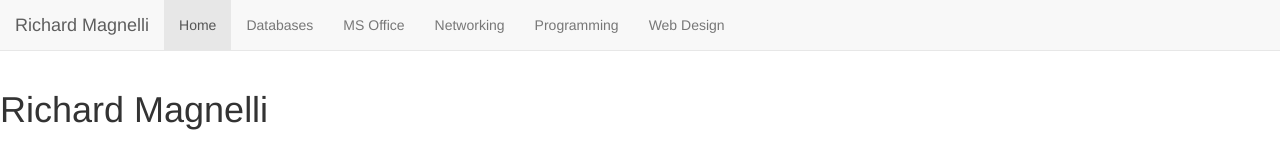
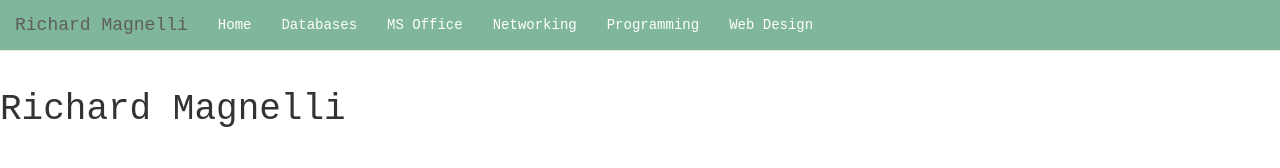
Before and after one commit to rmagnelli1/rmagnelli1.github.io, a plain HTML site: page index.html in a window 1280 px wide. Drawn offline with nearby package versions, Linux system fonts and the light colour scheme; a web font is replaced by a local one.

Commit message:
Font Clarfication

```diff
--- a/dickmags.css
+++ b/dickmags.css
@@ -1,34 +1,48 @@
-/* Generated by Font Squirrel (http://www.fontsquirrel.com) on January 22, 2015 */
-
-
 
 @font-face {
-    font-family: 'raconteur_nfregular';
-    src: url('raconteurnf-webfont.eot');
-    src: url('raconteurnf-webfont.eot?#iefix') format('embedded-opentype'),
-         url('raconteurnf-webfont.woff2') format('woff2'),
-         url('raconteurnf-webfont.woff') format('woff'),
-         url('raconteurnf-webfont.ttf') format('truetype'),
-         url('raconteurnf-webfont.svg#raconteur_nfregular') format('svg');
-    font-weight: normal;
-    font-style: normal;
+  font-family: 'Inconsolata';
+  font-style: normal;
+  font-weight: 400;
+  src: local('Inconsolata Regular'), local('Inconsolata-Regular'), url(https://fonts.gstatic.com/s/inconsolata/v15/BjAYBlHtW3CJxDcjzrnZCI4P5ICox8Kq3LLUNMylGO4.woff2) format('woff2');
+  unicode-range: U+0000-00FF, U+0131, U+0152-0153, U+02C6, U+02DA, U+02DC, U+2000-206F, U+2074, U+20AC, U+2212, U+2215, U+E0FF, U+EFFD, U+F000;
 }
 
-
-
-
 @font-face {
-    font-family: 'parisishregular';
-    src: url('parisish-webfont.eot');
-    src: url('parisish-webfont.eot?#iefix') format('embedded-opentype'),
-         url('parisish-webfont.woff2') format('woff2'),
-         url('parisish-webfont.woff') format('woff'),
-         url('parisish-webfont.ttf') format('truetype'),
-         url('parisish-webfont.svg#parisishregular') format('svg');
-    font-weight: normal;
-    font-style: normal;
+  font-family: 'Roboto Mono';
+  font-style: normal;
+  font-weight: 400;
+  src: local('Roboto Mono'), local('RobotoMono-Regular'), url(https://fonts.gstatic.com/s/robotomono/v4/hMqPNLsu_dywMa4C_DEpY44P5ICox8Kq3LLUNMylGO4.woff2) format('woff2');
+  unicode-range: U+0000-00FF, U+0131, U+0152-0153, U+02C6, U+02DA, U+02DC, U+2000-206F, U+2074, U+20AC, U+2212, U+2215, U+E0FF, U+EFFD, U+F000;
 }
 
 body {
 	padding-top: 70px;
 	}
+
+nav {
+	font-family: 'Roboto Mono', monospace;
+}
+
+h1 {
+	font-family: 'Roboto Mono', monospace;
+}
+
+p {
+	font-family: 'Inconsolata', monospace;
+}
+
+.navbar-custom {
+    background-color: #80B79A;
+}
+
+.navbar-custom .navbar-nav > li > a {
+    color:#fff;
+}
+
+.navbar-custom .navbar-nav > .active > a, .navbar-nav > .active > a:hover, .navbar-nav > .active > a:focus {
+    color: #ffffff;
+    background-color:transparent;
+}
+.navbar-custom .navbar-brand {
+    color:#eeeeee;
+}
--- a/index.html
+++ b/index.html
@@ -19,10 +19,10 @@
 
 <body>
 
-<nav class="navbar navbar-default navbar-fixed-top">
+<nav class="navbar navbar-default navbar-custom navbar-fixed-top">
   <div class="container-fluid">
     <div class="navbar-header">
-      <a class="navbar-brand" href="#">Richard Magnelli</a>
+      <a class="navbar-brand" href="">Richard Magnelli</a>
     </div>
     <ul class="nav navbar-nav">
       <li class="active"><a href="index.html">Home</a></li>
```
Also changed, not shown: databases.html (+1 -1 lines), msoffice.html (+1 -1 lines), networking.html (+1 -1 lines), programming.html (+1 -1 lines), webdesign.html (+1 -1 lines), font/SourceCodePro-Light.otf (deleted), font/SourceCodePro-LightIt.otf (deleted), font/SourceCodePro-Medium.otf (deleted), font/SourceCodePro-MediumIt.otf (deleted), font/SourceCodePro-Regular.otf (deleted), font/SourceCodePro-Semibold.otf (deleted), font/SourceCodePro-SemiboldIt.otf (deleted).
